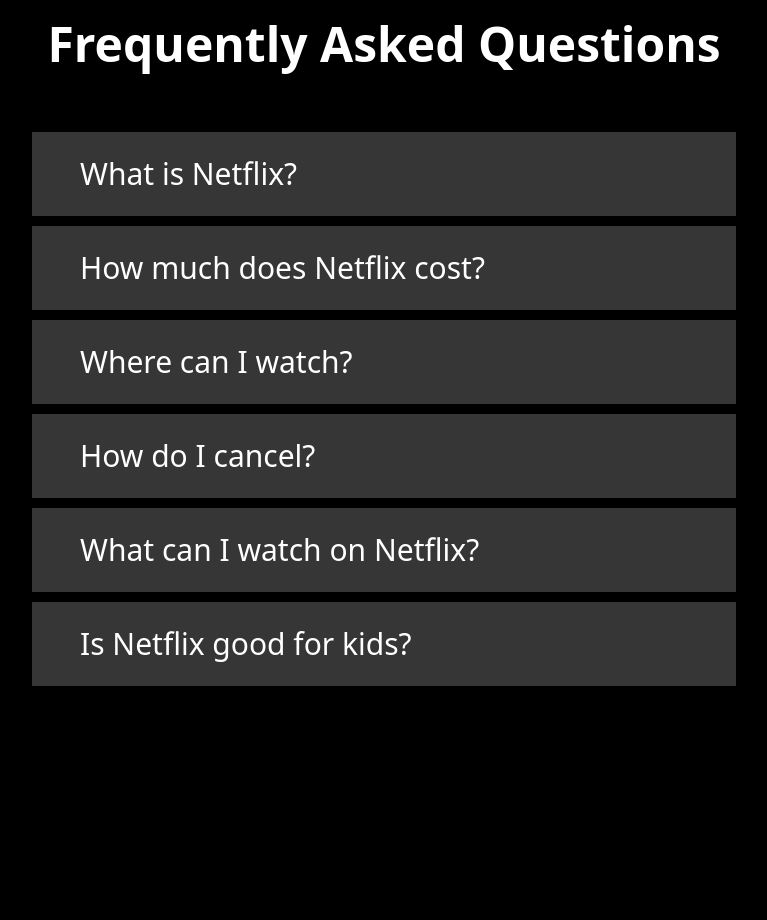
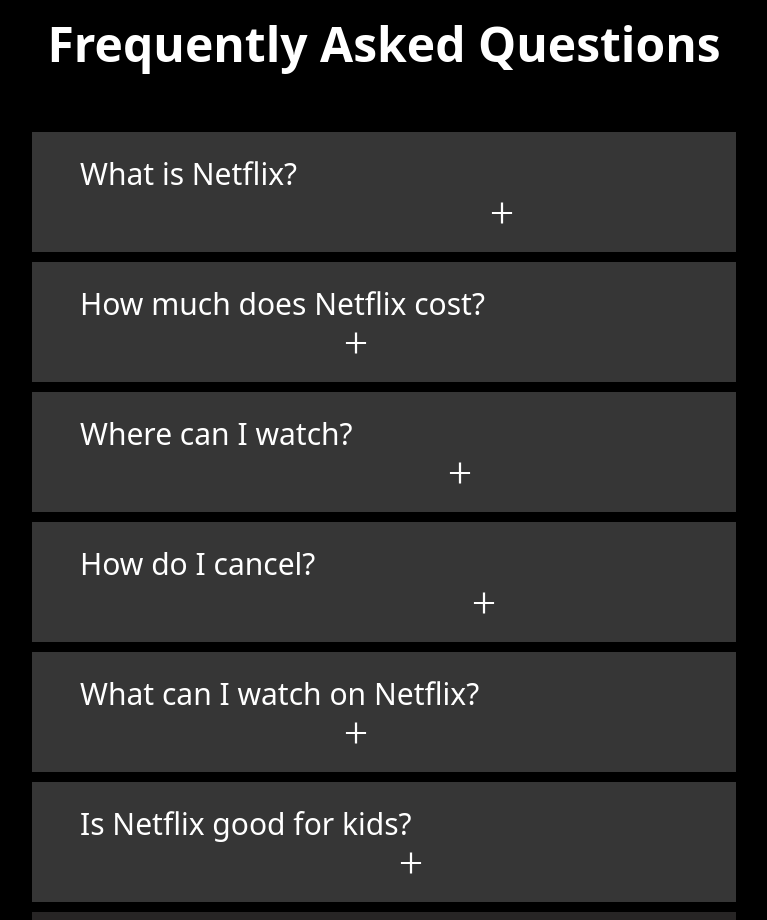
Before and after one commit to pacifiquem/megaFlix, a React (Create React App) app in the folder client/: page / in a window 1280 px wide. Shown: the part 2540-3460 px from the top of the page, without its empty margins (256-1023 px from the left). Before the commit the page ends 3236 px from the top, so only its background shows below. Built offline with nearby package versions, Linux system fonts and the light colour scheme.

Commit message:
aioutlineplus added

```diff
--- a/client/src/components/faq.tsx
+++ b/client/src/components/faq.tsx
@@ -1,4 +1,5 @@
 import React,  {useRef} from 'react';
+import { AiOutlinePlus } from 'react-icons/ai'
 
 
 const Faq:React.FC = () => {
@@ -68,21 +69,21 @@
     return (
         <div>
             <h1 className='text-white my-16 font-semibold text-5xl text-center'>Frequently Asked Questions</h1>
-            <div className='w-[55vw] mx-auto'>
+            <div className='w-[55vw] mx-auto border-b-8 border-[#272525]'>
                 <div className='w-[100%] mb-2'>
-                    <button className='w-[100%] text-white text-3xl font-normal text-left py-6 px-12 bg-[#363636] mb-[2px]' onClick={()=>{onClickHandler(1)}}>What is Netflix?</button>
+                    <button className='w-[100%] text-white text-3xl font-normal text-left py-6 px-12 bg-[#363636] mb-[2px]' onClick={()=>{onClickHandler(1)}}>What is Netflix? <AiOutlinePlus className=' inline ml-[67%]'/> </button>
                     <div className='w-[100%] p-9 font-normal text-2xl  bg-[#363636] text-white hidden'  ref={discriptionRef_1}>
                         <h1 className='text-start'>Netflix is a streaming service that offers a wide variety of award-winning TV shows, movies, anime, documentaries, and more on thousands of internet-connected devices.You can watch as much as you want, whenever you want without a single commercial – all for one low monthly price. There's always something new to discover and new TV shows and movies are added every week!</h1>
                     </div>
                 </div>
                 <div className='w-[100%] mb-2'>
-                    <button className='w-[100%] text-white text-3xl font-normal text-left py-6 px-12 bg-[#363636] mb-[2px]' onClick={()=>{onClickHandler(2)}}>How much does Netflix cost?</button>
+                    <button className='w-[100%] text-white text-3xl font-normal text-left py-6 px-12 bg-[#363636] mb-[2px]' onClick={()=>{onClickHandler(2)}}>How much does Netflix cost? <AiOutlinePlus className=' inline ml-[43%]'/></button>
                     <div className='w-[100%] p-9 font-normal text-2xl  bg-[#363636] text-white hidden' ref={discriptionRef_2}>
                         <h1 className='text-start'>Watch Metaflix on your smartphone, tablet, Smart TV, laptop, or streaming device, all for one fixed monthly fee. Plans range from US$3.99 to US$11.99 a month. No extra costs, no contracts.</h1>
                     </div>
                 </div>
                 <div className='w-[100%] mb-2'>
-                    <button className='w-[100%] text-white text-3xl font-normal text-left py-6 px-12 bg-[#363636] mb-[2px]' onClick={()=>{onClickHandler(3)}}>Where can I watch?</button>
+                    <button className='w-[100%] text-white text-3xl font-normal text-left py-6 px-12 bg-[#363636] mb-[2px]' onClick={()=>{onClickHandler(3)}}>Where can I watch? <AiOutlinePlus className=' inline ml-[60%]'/></button>
                     <div className='w-[100%] p-9 font-normal text-2xl  bg-[#363636] text-white hidden' ref={discriptionRef_3}>
                         <h1 className='text-start'>
                             Watch anywhere, anytime. Sign in with your Netflix account to watch instantly on the web at netflix.com from your personal computer or on any internet-connected device that offers the Netflix app, including smart TVs, smartphones, tablets, streaming media players and game consoles.
@@ -91,7 +92,7 @@
                     </div>
                 </div>
                 <div className='w-[100%] mb-2'>
-                    <button className='w-[100%] text-white text-3xl font-normal text-left py-6 px-12 bg-[#363636] mb-[2px]' onClick={()=>{onClickHandler(4)}}>How do I cancel?</button>
+                    <button className='w-[100%] text-white text-3xl font-normal text-left py-6 px-12 bg-[#363636] mb-[2px]' onClick={()=>{onClickHandler(4)}}>How do I cancel?  <AiOutlinePlus className=' inline ml-[64%]'/></button>
                     <div className='w-[100%] p-9 font-normal text-2xl  bg-[#363636] text-white hidden' ref={discriptionRef_4}>
                         <h1 className='text-start'>
                             Netflix is flexible. There are no pesky contracts and no commitments. You can easily cancel your account online in two clicks. There are no cancellation fees – start or stop your account anytime.
@@ -99,7 +100,7 @@
                     </div>
                 </div>
                 <div className='w-[100%] mb-2'>
-                    <button className='w-[100%] text-white text-3xl font-normal text-left py-6 px-12 bg-[#363636] mb-[2px]' onClick={()=>{onClickHandler(5)}}>What can I watch on Netflix?</button>
+                    <button className='w-[100%] text-white text-3xl font-normal text-left py-6 px-12 bg-[#363636] mb-[2px]' onClick={()=>{onClickHandler(5)}}>What can I watch on Netflix? <AiOutlinePlus className=' inline ml-[43%]'/></button>
                     <div className='w-[100%] p-9 font-normal text-2xl  bg-[#363636] text-white hidden' ref={discriptionRef_5}>
                         <h1 className='text-start'>
                         Netflix has an extensive library of feature films, documentaries, TV shows, anime, award-winning Netflix originals, and more. Watch as much as you want, anytime you want.
@@ -107,7 +108,7 @@
                     </div>
                 </div>
                 <div className='w-[100%] mb-2'>
-                    <button className='w-[100%] text-white text-3xl font-normal text-left py-6 px-12 bg-[#363636] mb-[2px]' onClick={()=>{onClickHandler(6)}}>Is Netflix good for kids?</button>
+                    <button className='w-[100%] text-white text-3xl font-normal text-left py-6 px-12 bg-[#363636] mb-[2px]' onClick={()=>{onClickHandler(6)}}>Is Netflix good for kids?  <AiOutlinePlus className=' inline ml-[52%]'/></button>
                     <div className='w-[100%] p-9 font-normal text-2xl  bg-[#363636] text-white hidden' ref={discriptionRef_6}>
                         <h1 className='text-start'>
                             The Netflix Kids experience is included in your membership to give parents control while kids enjoy family-friendly TV shows and movies in their own space.
```
